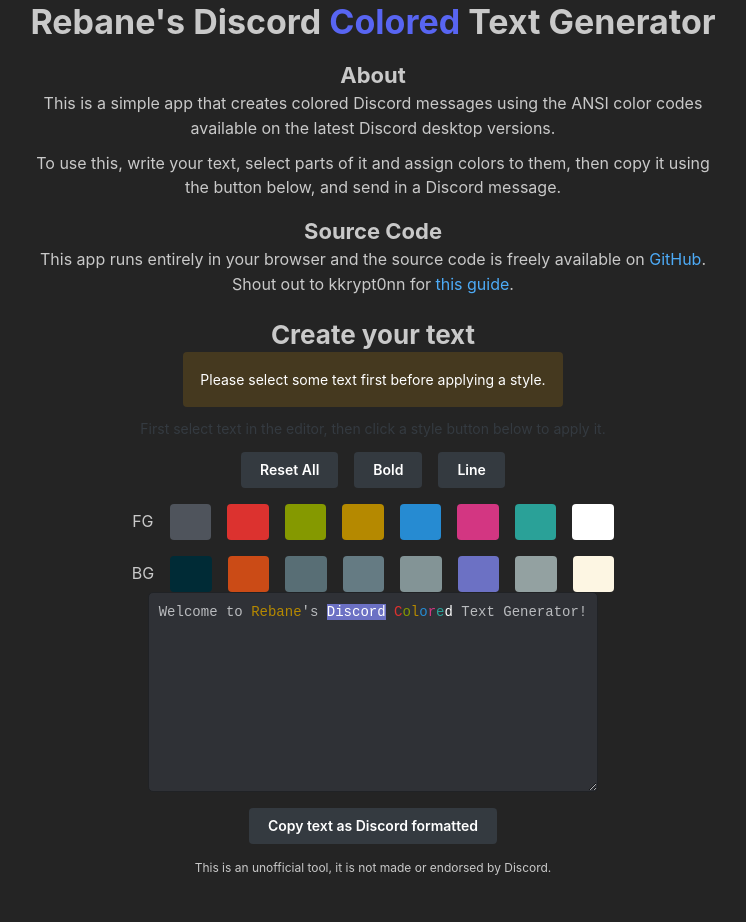
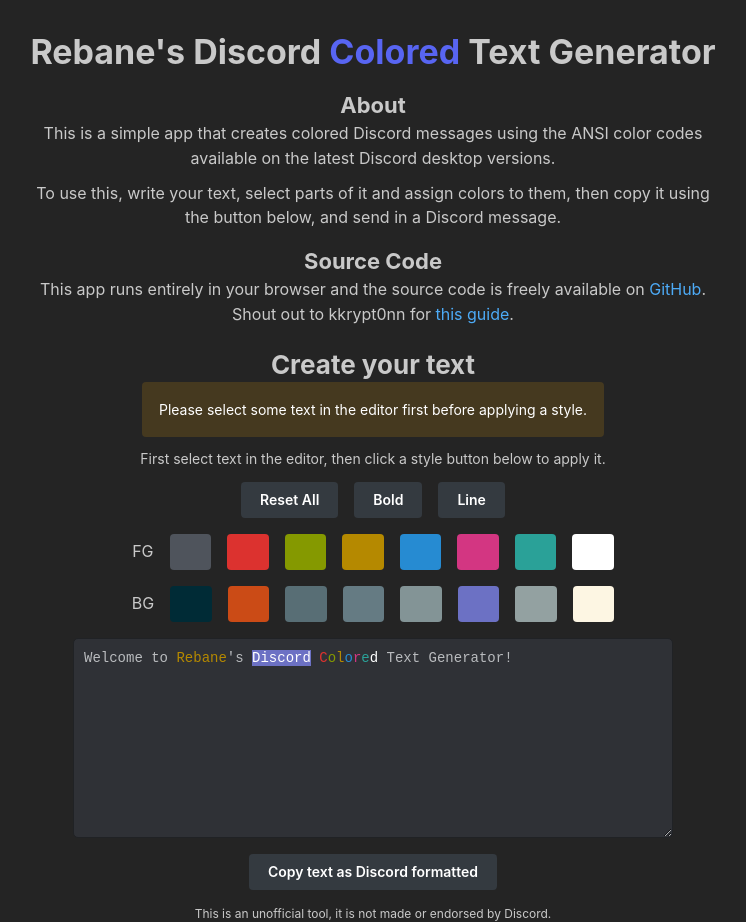
Before and after one commit to thebardofavon/discord-coloured-text-generator, a React (Vite) app: page / in a window 1280 px wide. Both pictures are taken after a click on the button "Bold". Shown: the whole page, without its empty margins (267-1013 px from the left). Before the commit the page ends 876 px from the top, so only its background shows below. Built offline with nearby package versions, Linux system fonts and the light colour scheme.

Commit message:
Enhance DiscordColoredTextGenerator with selection validation and default text initialization; adjust App.css for improved layout

```diff
--- a/src/App.css
+++ b/src/App.css
@@ -5,6 +5,7 @@
     justify-content: center;
     width: 100%;
     max-width: 100vw;
+    margin-top: 30px;
   }
 
   /* Center all container elements */
--- a/src/components/DiscordColoredTextGenerator.jsx
+++ b/src/components/DiscordColoredTextGenerator.jsx
@@ -76,6 +76,13 @@
 
     const selection = window.getSelection();
     const text = selection.toString();
+
+      // Check if selection is within our textarea
+    if (!text || !textareaRef.current.contains(selection.anchorNode)) {
+      setSelectionAlert(true);
+      setTimeout(() => setSelectionAlert(false), 3000);
+      return;
+    }
 
     if (!text) {
       // Alert the user to select text first
@@ -171,6 +178,12 @@
     });
     setTooltipVisible(true);
   };
+
+  useEffect(() => {
+    if (textareaRef.current && !textareaRef.current.innerHTML) {
+      textareaRef.current.innerHTML = 'Welcome to&nbsp;<span class="ansi-33">Rebane</span>\'s <span class="ansi-45"><span class="ansi-37">Discord</span></span>&nbsp;<span class="ansi-31">C</span><span class="ansi-32">o</span><span class="ansi-33">l</span><span class="ansi-34">o</span><span class="ansi-35">r</span><span class="ansi-36">e</span><span class="ansi-37">d</span>&nbsp;Text Generator!';
+    }
+  }, []);
 
   // Handle Enter key for line breaks
   useEffect(() => {
@@ -282,11 +295,12 @@
 
         {selectionAlert && (
           <Alert color="yellow" sx={{ marginTop: '10px' }}>
-            Please select some text first before applying a style.
+            Please select some text in the editor first before applying a style.
           </Alert>
         )}
 
-        <Text color="gray" size="sm" mt="sm">First select text in the editor, then click a style button below to apply it.</Text>
+
+        <Text size="sm" mt="sm">First select text in the editor, then click a style button below to apply it.</Text>
 
         <Group position="center" spacing="xs" mt="sm">
           <Button
@@ -338,7 +352,7 @@
           ))}
         </Group>
 
-        <Group position="center" mt="md">
+        <Group position="center" mt="md" mb="md">
           <Text weight={700}>BG</Text>
           {[40, 41, 42, 43, 44, 45, 46, 47].map(code => (
             <Button
@@ -362,7 +376,6 @@
           ))}
         </Group>
 
-        <Box sx={{ display: 'flex', justifyContent: 'center', alignItems: 'center', marginTop: '20px', width: '100%' }}>
         <div
           ref={textareaRef}
           style={{
@@ -387,11 +400,7 @@
           }}
           contentEditable="true"
           onInput={handleInput}
-            dangerouslySetInnerHTML={{
-              __html: 'Welcome to&nbsp;<span class="ansi-33">Rebane</span>\'s <span class="ansi-45"><span class="ansi-37">Discord</span></span>&nbsp;<span class="ansi-31">C</span><span class="ansi-32">o</span><span class="ansi-33">l</span><span class="ansi-34">o</span><span class="ansi-35">r</span><span class="ansi-36">e</span><span class="ansi-37">d</span>&nbsp;Text Generator!'
-            }}
         />
-        </Box>
 
         <Button
           variant="filled"
```
Lines whose indentation alone changed are shown as unchanged.
